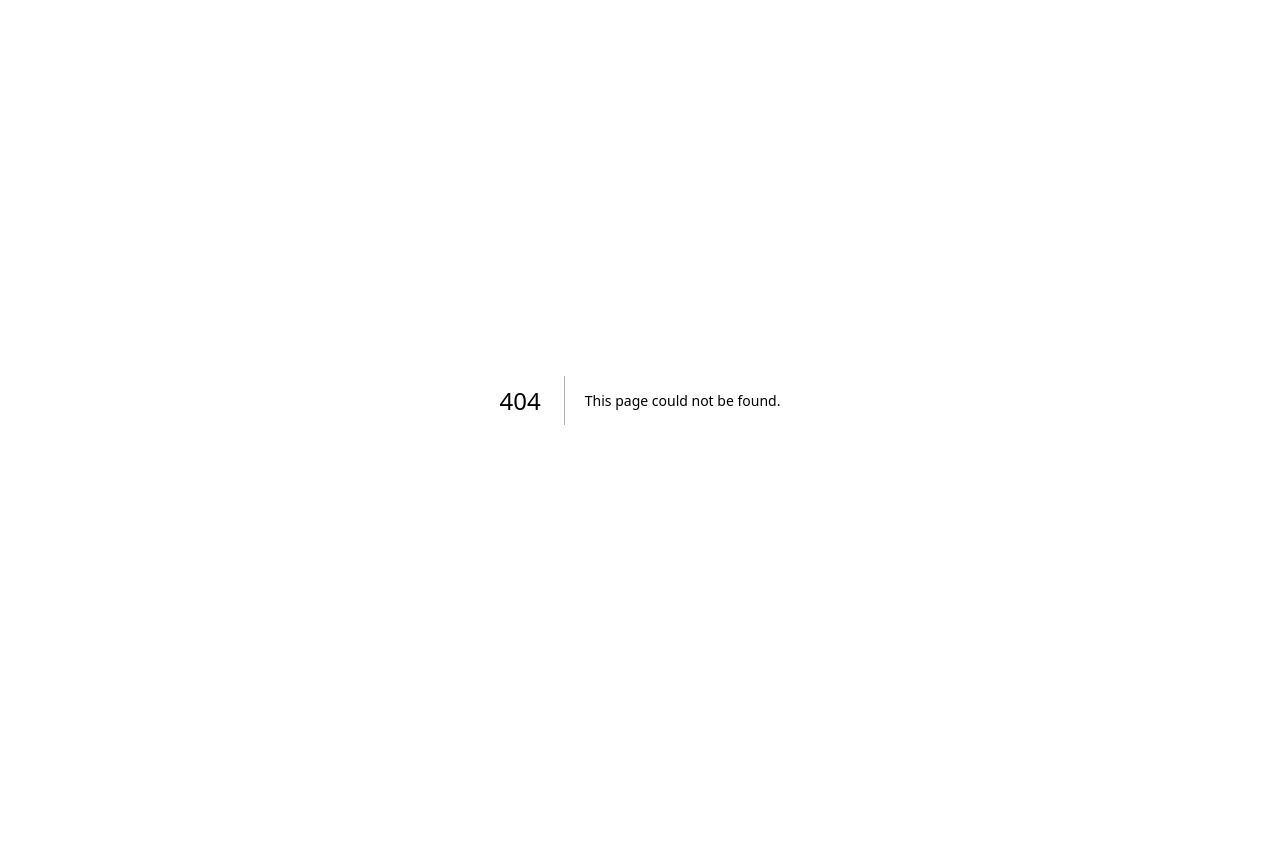
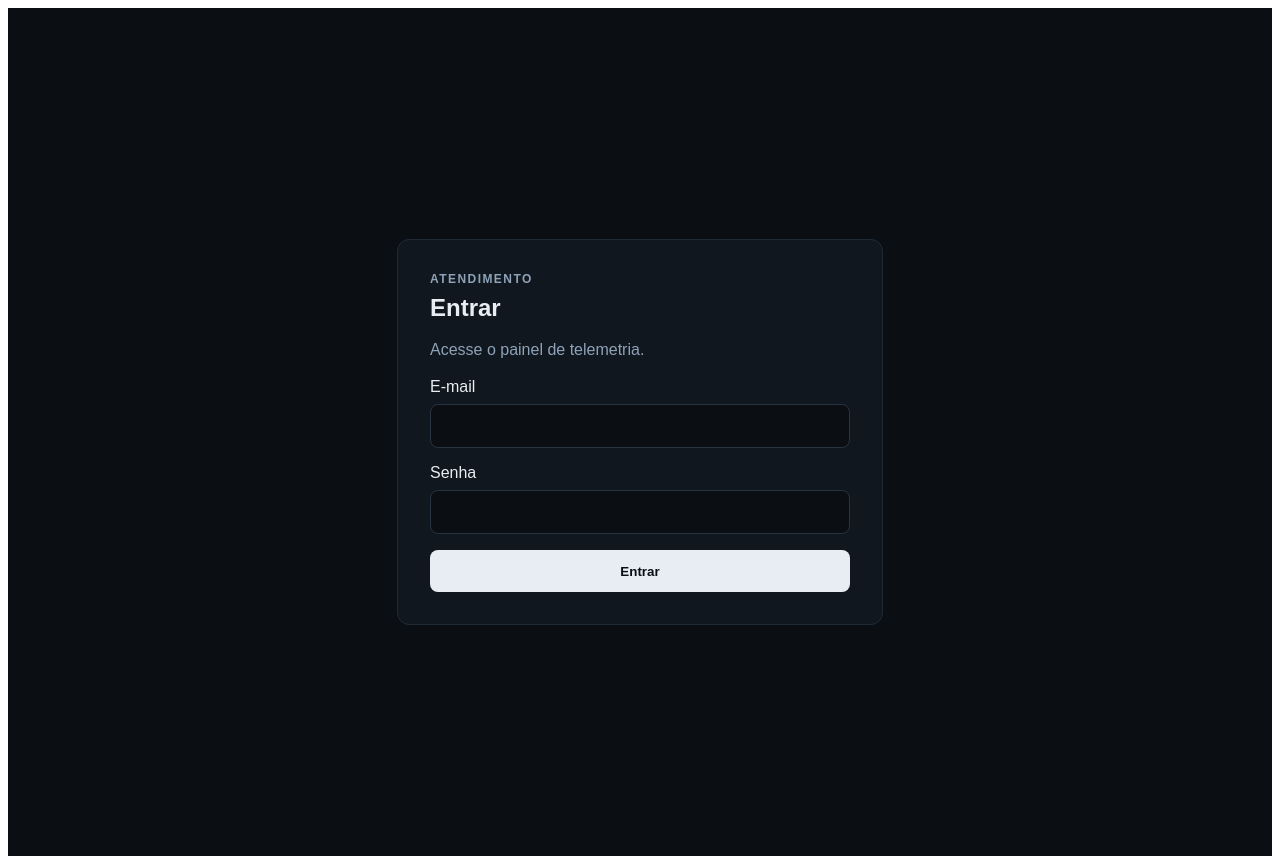
Before and after one commit to mrleles/colher-dados, a Next.js app: page /login in a window 1280 px wide. Before the commit this address had no page. Before the commit the page ends 800 px from the top, so only its background shows below. Built offline with nearby package versions, Linux system fonts and the light colour scheme.

Commit message:
feat: add dashboard login page

```diff
--- /dev/null
+++ b/app/login/page.tsx
@@ -0,0 +1,107 @@
+import { login } from "./actions";
+
+type LoginPageProps = {
+  searchParams: Promise<{ error?: string }>;
+};
+
+export default async function LoginPage({ searchParams }: LoginPageProps) {
+  const params = await searchParams;
+  const hasError = params.error === "invalid";
+
+  return (
+    <main style={{
+      minHeight: "100vh",
+      display: "grid",
+      placeItems: "center",
+      padding: 24,
+      background: "#0b0f14",
+      color: "#e8edf3",
+      fontFamily: "Arial, Helvetica, sans-serif",
+    }}>
+      <section style={{
+        width: "100%",
+        maxWidth: 420,
+        padding: 32,
+        border: "1px solid #202a35",
+        borderRadius: 12,
+        background: "#11171e",
+      }}>
+        <span style={{
+          display: "block",
+          marginBottom: 8,
+          color: "#8ea2b8",
+          fontSize: 12,
+          fontWeight: 700,
+          letterSpacing: "0.12em",
+        }}>
+          ATENDIMENTO
+        </span>
+        <h1 style={{ margin: 0 }}>Entrar</h1>
+        <p style={{ color: "#8ea2b8", lineHeight: 1.5 }}>
+          Acesse o painel de telemetria.
+        </p>
+
+        {hasError && (
+          <p role="alert" style={{
+            padding: 12,
+            borderRadius: 8,
+            background: "#321b1d",
+            color: "#ef9299",
+          }}>
+            E-mail ou senha inválidos.
+          </p>
+        )}
+
+        <form action={login} style={{ display: "grid", gap: 16 }}>
+          <label style={{ display: "grid", gap: 8 }}>
+            <span>E-mail</span>
+            <input
+              name="email"
+              type="email"
+              autoComplete="email"
+              required
+              style={{
+                minHeight: 42,
+                padding: "0 12px",
+                border: "1px solid #273341",
+                borderRadius: 8,
+                background: "#0b0f14",
+                color: "#e8edf3",
+              }}
+            />
+          </label>
+
+          <label style={{ display: "grid", gap: 8 }}>
+            <span>Senha</span>
+            <input
+              name="password"
+              type="password"
+              autoComplete="current-password"
+              required
+              style={{
+                minHeight: 42,
+                padding: "0 12px",
+                border: "1px solid #273341",
+                borderRadius: 8,
+                background: "#0b0f14",
+                color: "#e8edf3",
+              }}
+            />
+          </label>
+
+          <button type="submit" style={{
+            minHeight: 42,
+            border: 0,
+            borderRadius: 8,
+            background: "#e8edf3",
+            color: "#0b0f14",
+            fontWeight: 700,
+            cursor: "pointer",
+          }}>
+            Entrar
+          </button>
+        </form>
+      </section>
+    </main>
+  );
+}
```
